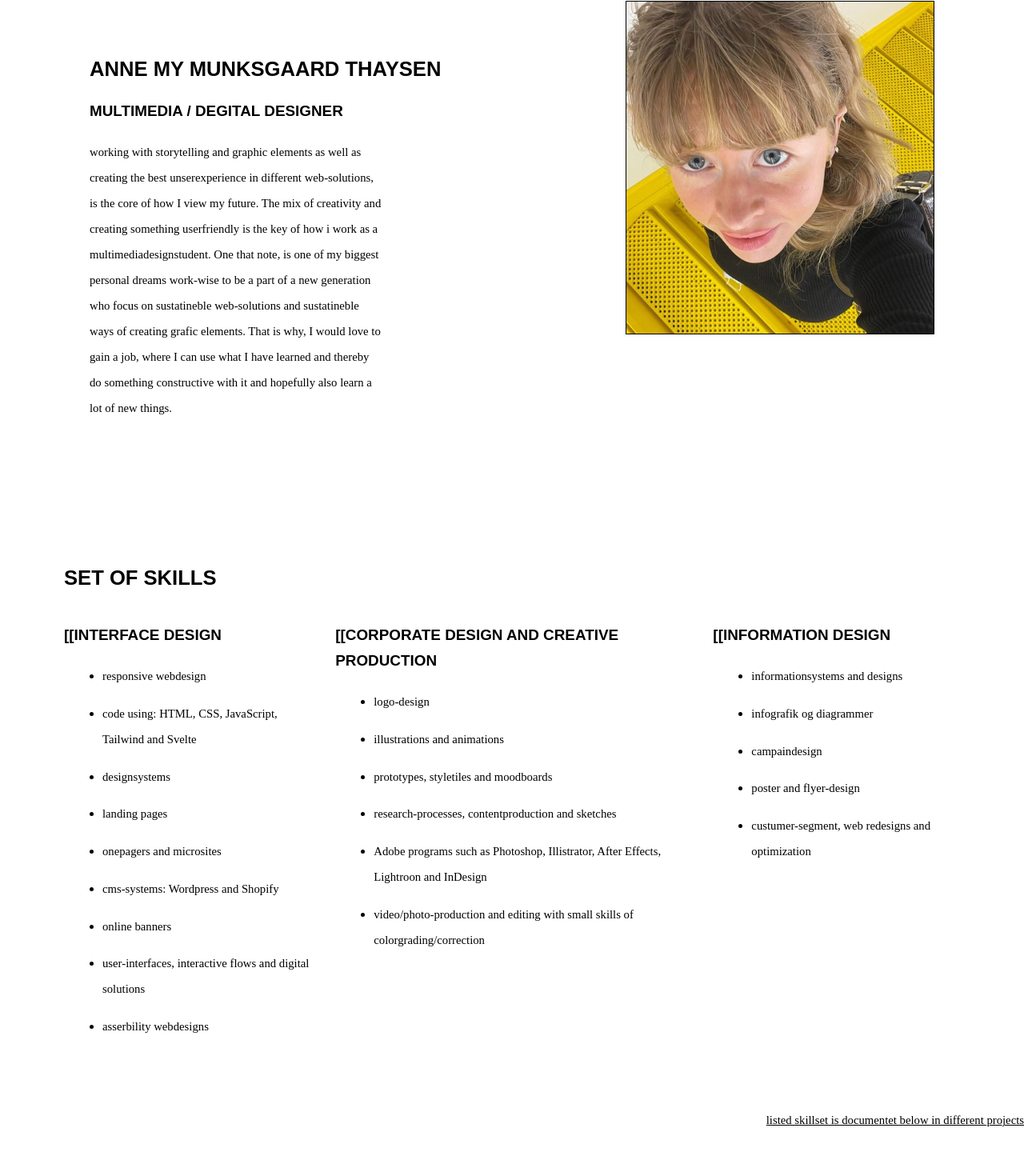
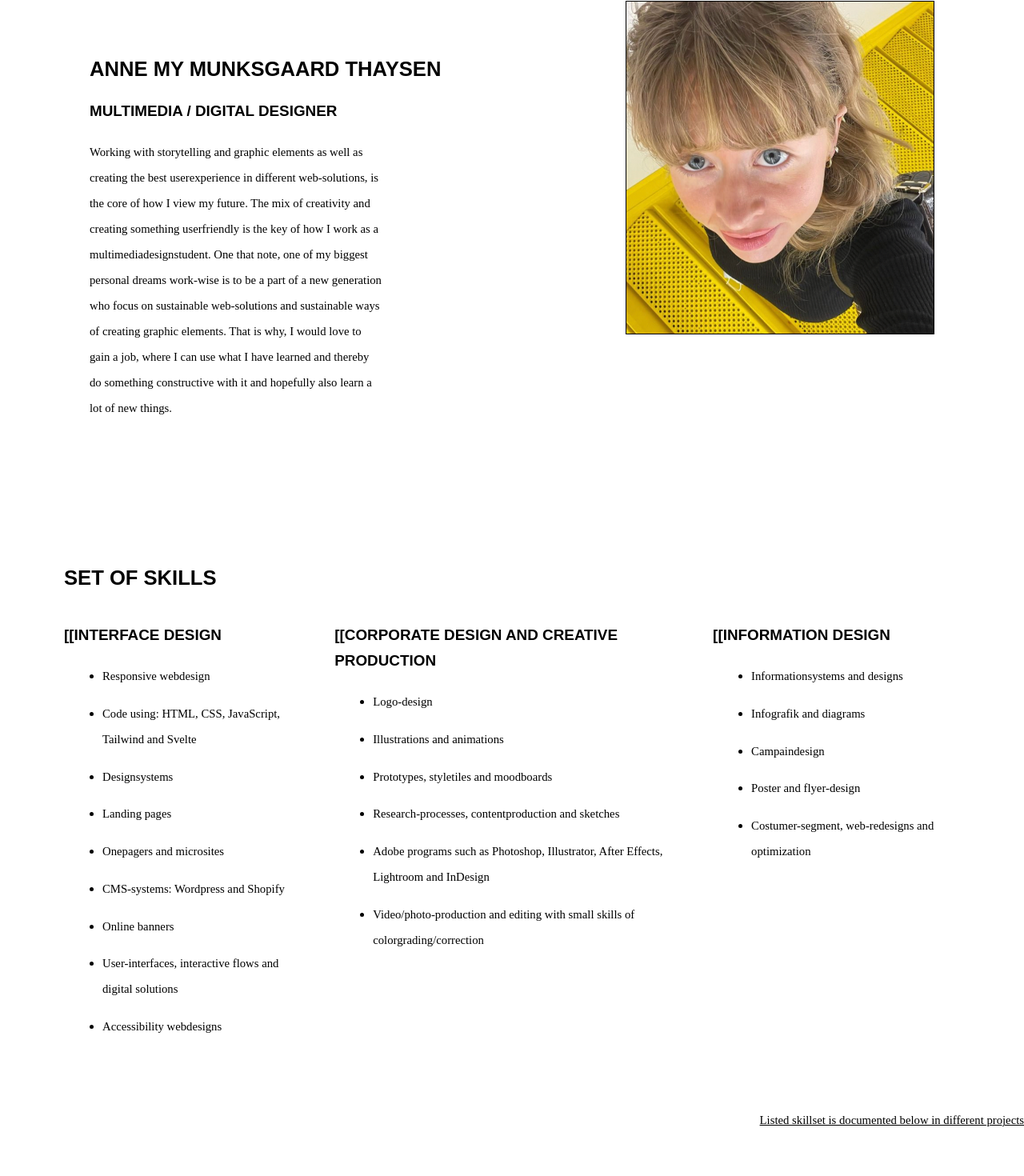
Before and after one commit to Anne6x24/anne-my2, a Svelte app: page / in a window 1280 px wide. Shown: the part 1018-2488 px from the top of the page at 80% size. Built offline with nearby package versions, Linux system fonts and the light colour scheme.

Commit message:
rettelser

```diff
--- a/src/About.svelte
+++ b/src/About.svelte
@@ -5,13 +5,13 @@
 <div class="top">
     <div class="top_text">
         <h2>ANNE MY MUNKSGAARD THAYSEN</h2>
-        <h3>MULTIMEDIA / DEGITAL DESIGNER</h3>
+        <h3>MULTIMEDIA / DIGITAL DESIGNER</h3>
 
-        <p class="text">working with storytelling and graphic elements as well as creating the best
-            unserexperience in different web-solutions, is the core of how I view my future. The mix of creativity and
-            creating something userfriendly is the key of how i work as a
-            multimediadesignstudent. One that note, is one of my biggest personal dreams work-wise to be a
-            part of a new generation who focus on sustatineble web-solutions and sustatineble ways of creating grafic elements.
+        <p class="text">Working with storytelling and graphic elements as well as creating the best
+            userexperience in different web-solutions, is the core of how I view my future. The mix of creativity and
+            creating something userfriendly is the key of how I work as a
+            multimediadesignstudent. One that note, one of my biggest personal dreams work-wise is to be a
+            part of a new generation who focus on sustainable web-solutions and sustainable ways of creating graphic elements.
             That is why, I would love to gain a job, where I can use what I have learned and thereby
             do something constructive with it and hopefully also learn a lot of new things.
 
@@ -33,44 +33,44 @@
 <div>
 <h3>[[INTERFACE DESIGN</h3>
 <ul class="skills">
-    <li><p>responsive webdesign</p></li>
-    <li><p>code using: HTML, CSS, JavaScript, Tailwind and Svelte</p></li>
-    <li><p>designsystems</p></li>
-    <li><p>landing pages</p></li>
-    <li><p>onepagers and microsites</p></li>
-    <li><p>cms-systems: Wordpress and Shopify</p></li>
-    <li><p>online banners</p></li>
-    <li><p>user-interfaces, interactive flows and digital solutions</p></li>
-    <li><p>asserbility webdesigns</p></li>
+    <li><p>Responsive webdesign</p></li>
+    <li><p>Code using: HTML, CSS, JavaScript, Tailwind and Svelte</p></li>
+    <li><p>Designsystems</p></li>
+    <li><p>Landing pages</p></li>
+    <li><p>Onepagers and microsites</p></li>
+    <li><p>CMS-systems: Wordpress and Shopify</p></li>
+    <li><p>Online banners</p></li>
+    <li><p>User-interfaces, interactive flows and digital solutions</p></li>
+    <li><p>Accessibility webdesigns</p></li>
 </ul>
 </div>
 
 <div>
 <h3>[[CORPORATE DESIGN AND CREATIVE PRODUCTION</h3>
 <ul class="skills">
-    <li><p>logo-design</p></li>
-    <li><p>illustrations and animations</p></li>
-    <li><p>prototypes, styletiles and moodboards</p></li>
-    <li><p>research-processes, contentproduction and sketches</p></li>
-    <li><p>Adobe programs such as Photoshop, Illistrator, After Effects, Lightroon and InDesign</p></li>
-    <li><p>video/photo-production and editing with small skills of colorgrading/correction</p></li>
+    <li><p>Logo-design</p></li>
+    <li><p>Illustrations and animations</p></li>
+    <li><p>Prototypes, styletiles and moodboards</p></li>
+    <li><p>Research-processes, contentproduction and sketches</p></li>
+    <li><p>Adobe programs such as Photoshop, Illustrator, After Effects, Lightroom and InDesign</p></li>
+    <li><p>Video/photo-production and editing with small skills of colorgrading/correction</p></li>
 </ul>
 </div>
 
 <div>
 <h3>[[INFORMATION DESIGN</h3>
 <ul class="skills">
-    <li><p>informationsystems and designs</p></li>
-    <li><p>infografik og diagrammer</p></li>
-    <li><p>campaindesign</p></li>
-    <li><p>poster and flyer-design</p></li>
-    <li><p>custumer-segment, web redesigns and optimization </p></li>
+    <li><p>Informationsystems and designs</p></li>
+    <li><p>Infografik and diagrams</p></li>
+    <li><p>Campaindesign</p></li>
+    <li><p>Poster and flyer-design</p></li>
+    <li><p>Costumer-segment, web-redesigns and optimization </p></li>
 </ul>
 </div>
 
 </div>
 
-<p class="bottom">listed skillset is documentet below in different projects</p>
+<p class="bottom">Listed skillset is documented below in different projects</p>
 
 </section>
 <style>
--- a/src/App.svelte
+++ b/src/App.svelte
@@ -26,7 +26,7 @@
 <ul>
 	<li><a on:click={() => animateScroll.scrollTo({element: '.about'})} href="/#/">[[ ABOUT</a></li>
 	<li><a on:click={() => animateScroll.scrollTo({element: '.bottom'})} href="/#/">[[ KEA-PROJECTS</a></li>
-	<li><a on:click={() => animateScroll.scrollTo({element: '.photo'})} href="/#/">[[ PHOTOGRAFY/GRAFICS</a></li>
+	<li><a on:click={() => animateScroll.scrollTo({element: '.photo'})} href="/#/">[[ PHOTOGRAPHY</a></li>
 	<li><a on:click={() => animateScroll.scrollTo({element: '.contact'})} href="/#/">[[ CONTACT</a></li>
 	</ul>
 
--- a/src/Contact.svelte
+++ b/src/Contact.svelte
@@ -4,13 +4,13 @@
 <h2 class="overskrift">CONTACT</h2>
 
 <div class="afsnit">
-<li class="liste"><a class="font" href = "mailto: anne.thaysen@gmail.com">[[ anne.thaysen@gmail.com</a></li>
-<li class="liste"><a class="font" href="https://www.instagram.com/annemymunksgaard/">[[ @annemymunksgaard</a></li>
-<li class="liste"><a class="font" href="https://www.instagram.com/annemy.jpg/">[[ @annemy.jpg</a></li>
+<li class="liste"><a class="font" href = "mailto: anne.thaysen@gmail.com" target="_blank">[[ anne.thaysen@gmail.com</a></li>
+<li class="liste"><a class="font" href="https://www.instagram.com/annemymunksgaard/" target="_blank">[[ @annemymunksgaard</a></li>
+<li class="liste"><a class="font" href="https://www.instagram.com/annemy.jpg/" target="_blank">[[ @annemy.jpg</a></li>
 <li class="liste"><a class="font" href="tel:+45 30303749">[[ +45 30303749</a></li>
 </div>
 
-<p class="bund">location - copgenhagen, denmark</p>
+<p class="bund">Location - Copengenhagen, Denmark</p>
 
 </section>
 <style>
--- a/src/Projects.svelte
+++ b/src/Projects.svelte
@@ -9,42 +9,42 @@
 
 
 
-    <h2>KEA - COPENHAGEN SCHOOL AND TECHNOLOGY AND DESIGN</h2>
+    <h2>KEA - COPENHAGEN SCHOOL OF TECHNOLOGY AND DESIGN</h2>
 
 
 
 <div class="disclmr">
 
-    <a class="link_p" href="http://cecilierichter.dk/kea/08_brugercentreret_design/teater-grob-wp/wordpress/">
+    <a class="link_p" href="http://cecilierichter.dk/kea/08_brugercentreret_design/teater-grob-wp/wordpress/" target="_blank">
     <img class="img1" src="./grob_com.png" alt="">
     </a>
 
 
     <div class="indhold1">
         <h3>[[ TEATER GROB</h3>
-        <p>this project mainly focused on working with content-production in forms of SoMe,
-            video-produktion and graphic elements across different platforms.
-            this theme had a strong focus on planing, ide-generation and concept development.
+        <p>This project mainly focused on working with content-production in forms of SoMe,
+            video-production and graphic elements across different platforms.
+            this theme had a strong focus on planning, brainstorming and concept development.
             in this theme our client was Teater Grob and our task where to make a campaign-site and content</p>
-            <a href="http://cecilierichter.dk/kea/08_brugercentreret_design/teater-grob-wp/wordpress/">click here to watch the process and final product</a>
+            <a href="http://cecilierichter.dk/kea/08_brugercentreret_design/teater-grob-wp/wordpress/" target="_blank">click here to watch the process and final product</a>
     </div>
 </div>
 
 
 <div class="grob">
 
-    <a class="link_p" href="https://annemunksgaard.dk/kea/02sem/tema09/ungdomsbyen_wp/">
+    <a class="link_p" href="https://annemunksgaard.dk/kea/02sem/tema09/ungdomsbyen_wp/" target="_blank">
     <img class="img2" src="./ungdom_com.png" alt="">
 </a>
 
     <div class="indhold2">
         <h3>[[ UNGDOMSBYEN</h3>
-        <p>this project where centered around information-architecture and dynamic web-solutions.
-            our client where Ungdomsbyen, and the task where to redesign their site and improve
+        <p>This project where centered around information-architecture and dynamic web-solutions.
+            our client were Ungdomsbyen, and the task were to redesign their site and improve
             the information-architecture</p>
-            <a href="https://ungdomsbyen.dk/">click here to watch the original product</a>
+            <a href="https://ungdomsbyen.dk/" target="_blank">click here to watch the original product</a>
             <div>
-            <a href="https://annemunksgaard.dk/kea/02sem/tema09/ungdomsbyen_wp/">click here to watch the final product</a>
+            <a href="https://annemunksgaard.dk/kea/02sem/tema09/ungdomsbyen_wp/" target="_blank">click here to watch the final product</a>
         </div>
         </div>
 
@@ -53,37 +53,37 @@
 
 <div class="ungdomsbyen">
 
-    <a class="link_p" href="https://annemunksgaard.dk/kea/samedist/">
+    <a class="link_p" href="https://annemunksgaard.dk/kea/samedist/" target="_blank">
     <img class="img3" src="./same_com.png" alt="">
 </a>
 
 
     <div class="indhold3">
         <h3>[[ SAME</h3>
-        <p>this project was mainly about creating our own font. but it was
-            also about understanding typographies and learing about how fonts can be sustaineble
-            using virable fonts
+        <p>This project was mainly about creating our own font, but it was
+            also about understanding typographies and learning about how fonts can be sustainable
+            using variable fonts.
         </p>
-            <a href="https://annemunksgaard.dk/kea/samedist/">click here to watch the process and final product</a>
+            <a href="https://annemunksgaard.dk/kea/samedist/" target="_blank">click here to watch the process and final product</a>
     </div>
 </div>
 
 <div class="same">
 
-    <a class="link_p" href="https://stellular-griffin-4a2fdd.netlify.app/?fbclid=IwAR0AkwMs-BD-GH-223xmekhzzUEQBMX6iOdDwNhfA9YbccflH_AsZJ7fPd4">
+    <a class="link_p" href="https://stellular-griffin-4a2fdd.netlify.app/?fbclid=IwAR0AkwMs-BD-GH-223xmekhzzUEQBMX6iOdDwNhfA9YbccflH_AsZJ7fPd4" target="_blank">
     <img class="img4" src="./vildskud_com.png" alt="">
     </a>
 
 
     <div class="indhold4">
         <h3>[[ VILDSKUD FESTIVAL</h3>
-        <p>this project was about creating a sustatineble website with 0.5MB in each page.
-            we had to create designsystems and focus on userbility as well as creating a visual look
+        <p>This project was about creating a sustainable website wih a maximum compacity 0.5MB in each page.
+            we had to create designsystems and focus on usability as well as creating a visual look
             that reflected the festival
         </p>
-            <a href="https://www.vildskud.dk/">click here to watch the original product</a>
+            <a href="https://www.vildskud.dk/" target="_blank">click here to watch the original product</a>
             <div>
-            <a href="https://stellular-griffin-4a2fdd.netlify.app/?fbclid=IwAR0AkwMs-BD-GH-223xmekhzzUEQBMX6iOdDwNhfA9YbccflH_AsZJ7fPd4">click here to watch the process and final product</a>
+            <a href="https://stellular-griffin-4a2fdd.netlify.app/?fbclid=IwAR0AkwMs-BD-GH-223xmekhzzUEQBMX6iOdDwNhfA9YbccflH_AsZJ7fPd4" target="_blank">click here to watch the process and final product</a>
         </div>
         </div>
 </div>
```
Also changed, not shown: src/Photo.svelte (+8 -8 lines).
